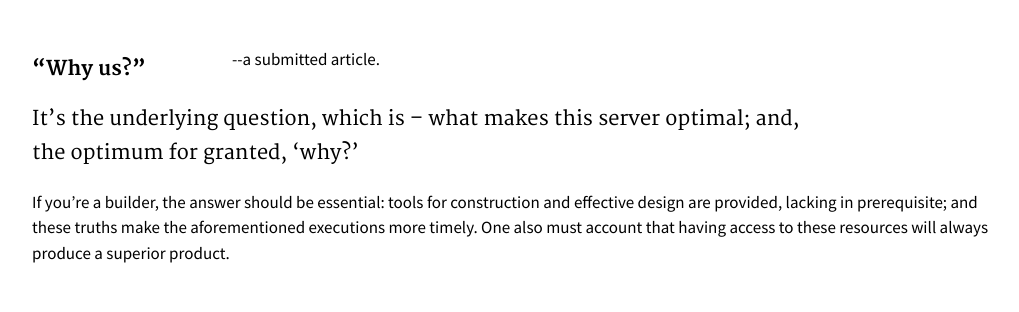
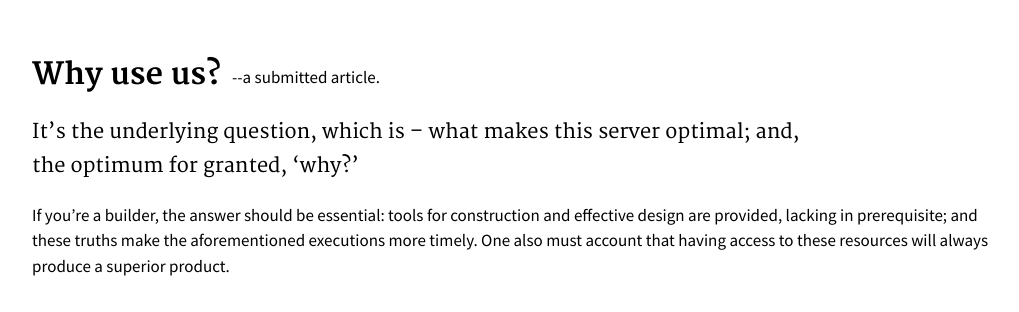
Before and after one commit to serrif/website, a Jekyll site: the page built from main/home.md, in a window 1280 px wide and 900 px high, scrolled down 727 px, cut to the strip 204-516 px from the top of the window. Shown: the whole strip, without its empty margins (118-1137 px from the left). Built offline with Jekyll 4.4.1, drawn with Linux system fonts in a browser that asks for light colours.

Commit message:
Update home.md

```diff
--- a/main/home.md
+++ b/main/home.md
@@ -28,7 +28,7 @@ Join the server on an instance of the latest client version; now supporting 1.13
 <section class="usa-hero" style="background-image: url('/sgasite.github.io/main/UJ4z0Jz.png'); margin-top: 5rem; margin-bottom: 6rem; position: relative; width: 100vw; left: calc(-50vw + 50%); height: 15rem;">
 </section>
 
-### "Why us?"
+## Why use us?
 <p style="position: absolute; margin-top: -4.5rem; margin-left: 20rem; padding: 0;">--a submitted article.</p>
 
 It's the underlying question, which is -- what makes this server optimal; and, the optimum for granted, 'why?'
```
